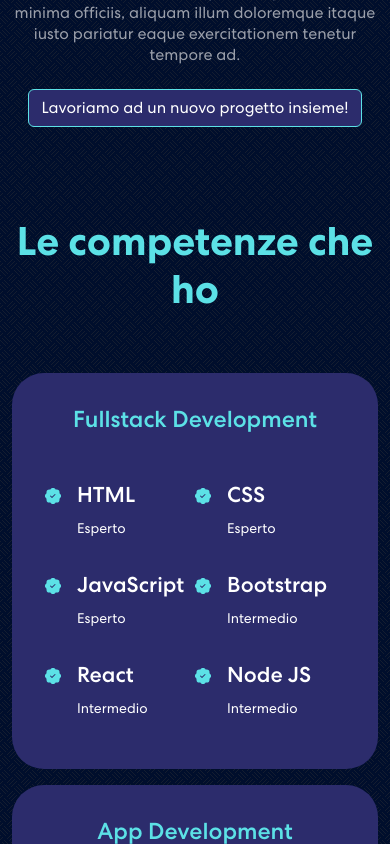
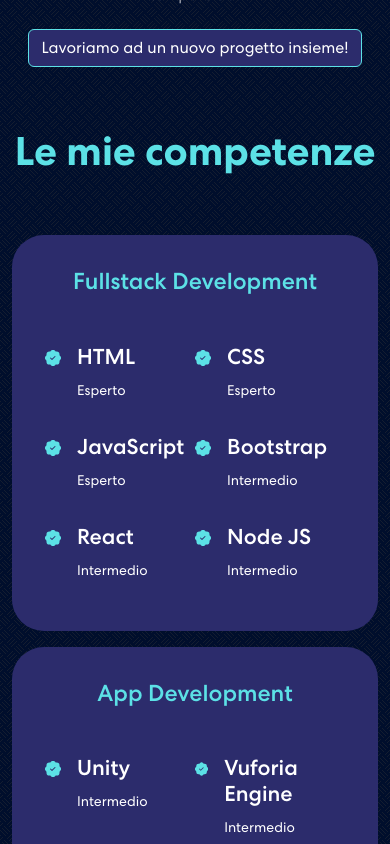
Before and after one commit to Paolo95/Portfolio_site, a React (Create React App) app: page / in a window 390 px wide. Shown: the part 1680-2524 px from the top of the page. Built offline with nearby package versions, Linux system fonts and the light colour scheme.

Commit message:
UX fixes

```diff
--- a/src/components/About/about.css
+++ b/src/components/About/about.css
@@ -122,4 +122,8 @@
     .about-content p{
         margin: 1.5rem 0;
     }
+
+    .gap{
+        height: 30px;
+    }
 }
--- a/src/components/Experience/Experience.jsx
+++ b/src/components/Experience/Experience.jsx
@@ -7,7 +7,8 @@
     <section className='experience'>
         <div className='gap' id='experience'>
         </div>
-        <h2>Le competenze che ho</h2>
+
+        <h2>Le mie competenze</h2>
 
         <div className="container experience-container">
             <div className="experience-fullstack">
--- a/src/components/Experience/experience.css
+++ b/src/components/Experience/experience.css
@@ -70,6 +70,10 @@
         gap: 1rem;
     }
 
+    #experience{
+        height: 60px;
+    }
+
     .experience-container > div{
         width: 100%;
         padding: 2rem 1rem;
```
